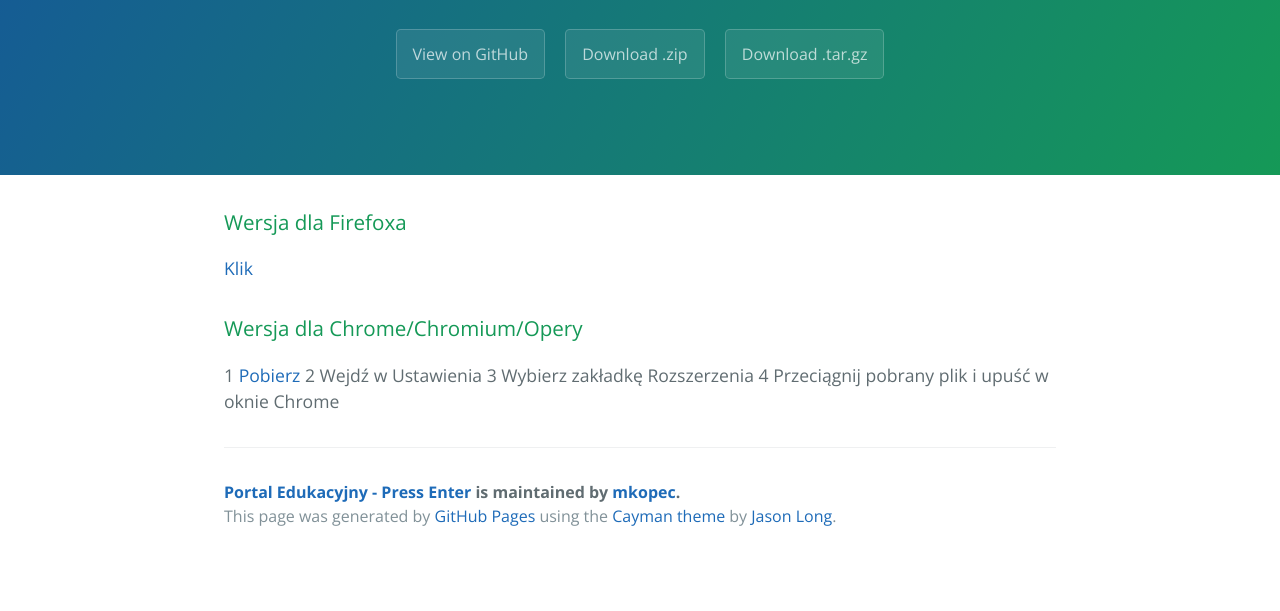
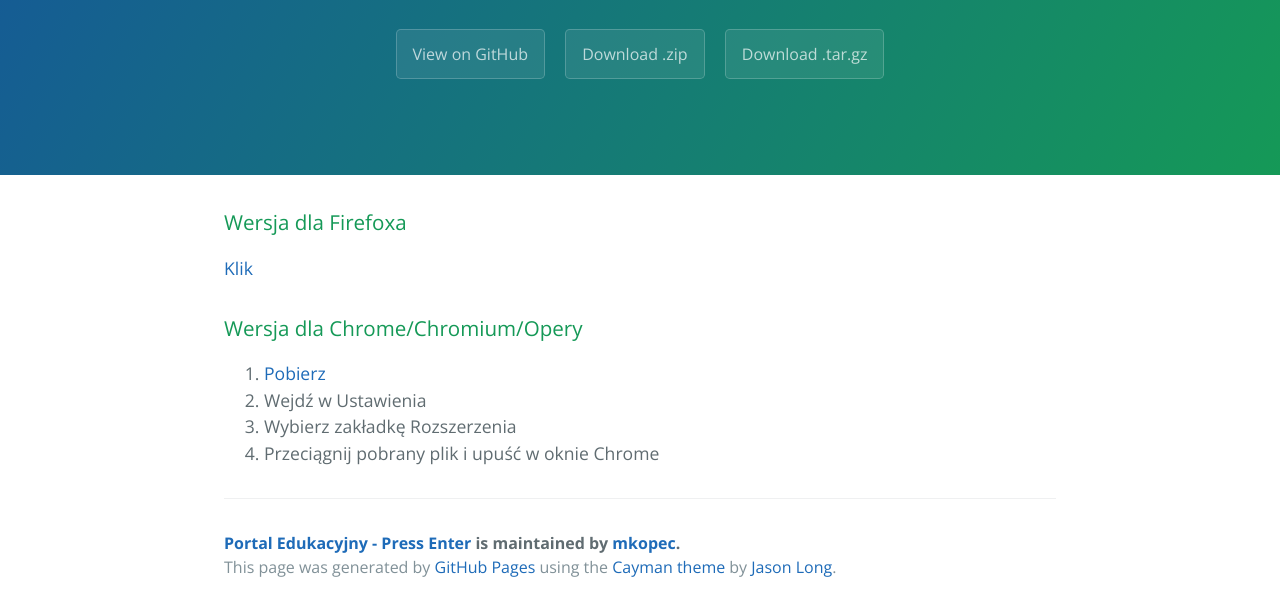
Before and after one commit to mkopec/pepe, a plain HTML site: page index.html in a window 1280 px wide. Shown: the part 208-819 px from the top of the page. Drawn offline with nearby package versions, Linux system fonts and the light colour scheme.

Commit message:
Fixed chrome installation guide

```diff
--- a/index.html
+++ b/index.html
@@ -27,11 +27,12 @@
 <h3>
 <a id="wersja-dla-chromechromiumopery" class="anchor" href="#wersja-dla-chromechromiumopery" aria-hidden="true"><span class="octicon octicon-link"></span></a>Wersja dla Chrome/Chromium/Opery</h3>
 
-<p>1 <a href="placeholder">Pobierz</a>
-2 Wejdź w Ustawienia
-3 Wybierz zakładkę Rozszerzenia
-4 Przeciągnij pobrany plik i upuść w oknie Chrome</p>
-
+<ol>
+  <li><a href="placeholder">Pobierz</a></li>
+  <li>Wejdź w Ustawienia</li>
+  <li>Wybierz zakładkę Rozszerzenia</li>
+  <li>Przeciągnij pobrany plik i upuść w oknie Chrome</p></li>
+</ol>
       <footer class="site-footer">
         <span class="site-footer-owner"><a href="https://github.com/mkopec/pepe">Portal Edukacyjny - Press Enter</a> is maintained by <a href="https://github.com/mkopec">mkopec</a>.</span>
 
```
